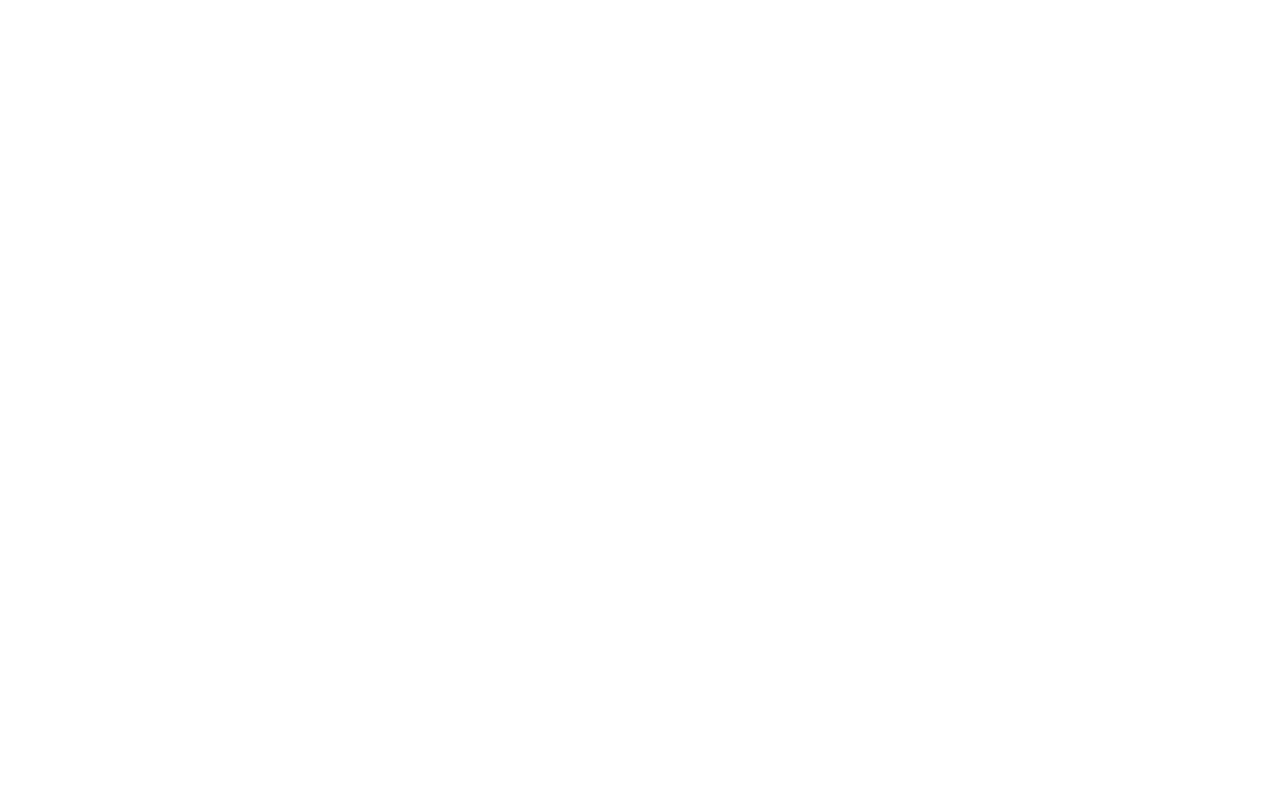
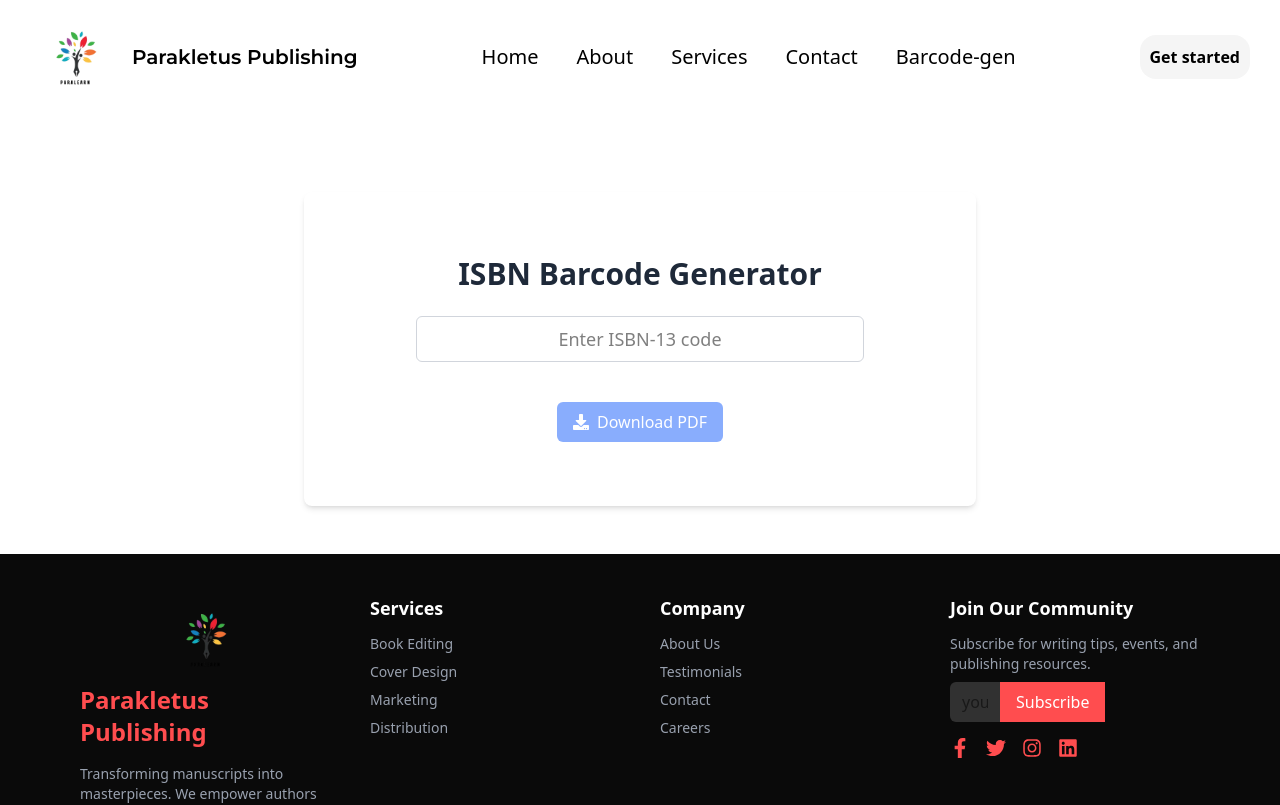
Before and after one commit to Gregor-prog/paralearn_publishing, a React (Vite) app: page /barcode-gen in a window 1280 px wide. Before the commit this address had no page. Shown: the top 805 px of the page. Built offline with nearby package versions, Linux system fonts and the light colour scheme.

Commit message:
added the barcode generator

```diff
--- a/package.json
+++ b/package.json
@@ -13,8 +13,11 @@
     "@splidejs/react-splide": "^0.7.12",
     "@tailwindcss/vite": "^4.1.4",
     "aos": "^3.0.0-beta.6",
+    "html2canvas": "^1.4.1",
+    "jspdf": "^3.0.1",
     "lucide-react": "^0.507.0",
     "react": "^19.0.0",
+    "react-barcode": "^1.6.1",
     "react-dom": "^19.0.0",
     "react-icons": "^5.5.0",
     "react-multi-carousel": "^2.8.6",
--- a/src/App.jsx
+++ b/src/App.jsx
@@ -5,6 +5,7 @@
 import About from './pages/About'
 import Service from './pages/service'
 import Contact from './pages/Contact'
+import BarcodeGen from './pages/barcode-gen'
 
 function App() {
   const [count, setCount] = useState(0)
@@ -16,6 +17,7 @@
         <Route path='/about' element={<About/>} />
         <Route path='/services' element={<Service/>} />
         <Route path='/contact' element={<Contact/>} />
+        <Route path='/barcode-gen' element={<BarcodeGen/>} />
       </Routes>
     </BrowserRouter>
   </div>
--- a/src/components/Nav.jsx
+++ b/src/components/Nav.jsx
@@ -6,11 +6,12 @@
 import { useState,useEffect } from "react"
 import AOS from 'aos'
 function Content(){
-    return <div className="hidden md:flex flex-row items-center justify-evenly w-[50%]">
+    return <div className="hidden lg:flex flex-row items-center justify-evenly w-[50%]">
         <p className="text-[16px] md:text-xl"><Link to='/'>Home</Link></p>
         <p className="text-[16px] md:text-xl"><Link to='/about'>About</Link></p>
         <p className="text-[16px] md:text-xl"><Link to='/services'>Services</Link></p>
         <p className="text-[16px] md:text-xl"><Link to='/contact'>Contact</Link></p>
+        <p className="text-[16px] md:text-xl"><Link to='/barcode-gen'>Barcode-gen</Link></p>
     </div>
 }
 
@@ -31,13 +32,14 @@
                 AOS.init();
               }, [])
     function MobileNav(){
-        return <div className="absolute left-0 top-0 z-[40] w-[100%] bg-[#8bffdcfd] p-[30px] md:hidden" data-aos='slide-down'>
+        return <div className="absolute left-0 top-0 z-[40] w-[100%] bg-[#8bffdcfd] p-[30px] lg:hidden" data-aos='slide-down'>
             <X onClick={close} className="absolute right-[10%] cursor-pointer"/>
             <ul className="divide-y divide-gray-500 mt-4">
             <li className="py-3 text-center text-xl    "><Link to='/'>Home</Link></li>
             <li className="py-3 text-center text-xl    "><Link to='/about'>About</Link></li>
             <li className="py-3 text-center text-xl    "><Link to='/services'>Services</Link></li>
             <li className="py-3 text-center text-xl    "><Link to='/contact'>Contact</Link></li>
+            <li className="py-3 text-center text-xl    "><Link to='/barcode-gen'>Barcode-gen</Link></li>
             </ul>
            <a href="https://tinyurl.com/4p8bn245">
            <button className="p-[10px] rounded-2xl text-white text-center font-semibold bg-[#0c0e0c]">
@@ -55,12 +57,12 @@
         {isOpen?<MobileNav/>:null}
         <div>
             <a href="https://tinyurl.com/4p8bn245">
-            <button className="p-[10px] rounded-2xl bg-[#f5f5f5] hidden md:flex font-bold cursor-pointer">
+            <button className="p-[10px] rounded-2xl bg-[#f5f5f5] hidden lg:flex font-bold cursor-pointer">
                 Get started
             </button>
             </a>
         </div>
-        <div className="md:hidden cursor-pointer" >
+        <div className="lg:hidden cursor-pointer" >
             {isOpen?<X onClick={close}/>:<Menu onClick={open}/>}
         </div>
     </nav>
--- /dev/null
+++ b/src/components/barcodeGenComp.jsx
@@ -0,0 +1,144 @@
+"use client";
+import React, { useRef, useState } from "react";
+
+import Barcode from "react-barcode";
+import jsPDF from "jspdf";
+import html2canvas from "html2canvas";
+import { FaDownload } from "react-icons/fa";
+
+const BarcodeGenComponent = () => {
+  const [isbn, setIsbn] = useState("");
+  const [error, setError] = useState("");
+  const barcodeRef = useRef(null);
+
+  const handleInputChange = (e) => {
+    const value = e.target.value;
+    if (/[^0-9]/.test(value)) {
+      setError("Please, just input the 13 ISBN digits without hyphen!");
+    } else {
+      setError("");
+    }
+    const newValue = value.replace(/[^0-9]/g, "").slice(0, 13);
+    setIsbn(newValue);
+  };
+
+  const formatIsbn = (isbn) => {
+    if (isbn.length === 13) {
+      return `ISBN: ${isbn.slice(0, 3)}-${isbn.slice(3, 6)}-${isbn.slice(
+        6,
+        11
+      )}-${isbn.slice(11, 12)}-${isbn.slice(12)}`;
+    }
+    return "ISBN: " + isbn;
+  };
+
+  const downloadImage = () => {
+    document.querySelector(".isbnNumbers")?.classList.remove("mt-4"); // Temporary fix for PDF download;
+    document.querySelector(".isbnNumbers")?.classList.add("-mt-4"); // Temporary fix for PDF download;
+
+    const scale = 3;
+    const extraHeight = 20;
+
+    if (barcodeRef.current)
+      html2canvas(barcodeRef.current, {
+        scale: scale,
+        height: barcodeRef.current.offsetHeight + extraHeight,
+        windowHeight: barcodeRef.current.offsetHeight + extraHeight,
+      }).then((canvas) => {
+        const imgData = canvas.toDataURL("image/png");
+        const pdf = new jsPDF("l", "px", [
+          canvas.width / scale,
+          canvas.height / scale,
+        ]);
+        pdf.addImage(
+          imgData,
+          "PNG",
+          0,
+          0,
+          canvas.width / scale,
+          canvas.height / scale
+        );
+        pdf.save("barcode.pdf");
+      });
+
+    document.querySelector(".isbnNumbers")?.classList.remove("-mt-4"); // Temporary fix for PDF download;
+    document.querySelector(".isbnNumbers")?.classList.add("mt-4");
+  };
+
+  return (
+    <div className="pt-48 mb-12">
+      <div
+        className="max-w-2xl mx-auto px-6 bg-white rounded-lg py-16 shadow-md"
+        id="barcode-generator"
+      >
+        <h1 className="text-3xl font-bold text-center text-gray-800 mb-6">
+          ISBN Barcode Generator
+        </h1>
+
+        <main className="flex flex-col items-center space-y-6">
+          <input
+            value={isbn}
+            onChange={handleInputChange}
+            placeholder="Enter ISBN-13 code"
+            maxLength={13}
+            type="text"
+            inputMode="numeric"
+            pattern="[0-9]*"
+            className={`w-full max-w-md px-4 py-2 text-center text-black text-lg border rounded-md focus:outline-none focus:ring-2 focus:ring-blue-500 ${
+              error ? "border-red-500" : "border-gray-300"
+            }`}
+          />
+          {error && <div className="text-red-600 text-sm">{error}</div>}
+          {isbn && isbn.length === 13 && (
+            <div
+              className="w-full max-w-md p-6 border border-gray-200 rounded-md bg-gray-50"
+              ref={barcodeRef}
+            >
+              <div className="text-center text-gray-700 mb-4">
+                <span>{formatIsbn(isbn)}</span>
+              </div>
+              <div className="flex flex-col items-center relative">
+                <Barcode
+                  value={isbn}
+                  displayValue={false}
+                  height={100}
+                  width={1.8}
+                  margin={0}
+                />
+                <div className="isbnNumbers mt-4 w-full flex justify-between text-sm">
+                  <span className="ml-0">{isbn[0]}</span>
+                  <span className="ml-0">{isbn.slice(1, 7)}</span>
+                  <span className="ml-0">{isbn.slice(7)}</span>
+                </div>
+                <div className="w-full h-6 relative mt-2">
+                  {[0, 2, 49, 51, 98, 100].map((left, index) => (
+                    <div
+                      key={index}
+                      className="absolute w-0.5 h-full bg-black"
+                      style={{
+                        left: `${left}%`,
+                      }}
+                    ></div>
+                  ))}
+                </div>
+              </div>
+            </div>
+          )}
+          <div className="mt-4">
+            <button
+              onClick={downloadImage}
+              disabled={isbn.length !== 13}
+              className={`bg-blue-600 hover:bg-blue-700 text-white rounded-md py-2 px-4 flex items-center justify-center transition-colors ${
+                isbn.length !== 13 ? "opacity-50 cursor-not-allowed" : ""
+              }`}
+            >
+              <FaDownload className="mr-2" /> Download PDF
+            </button>
+          </div>
+        </main>
+      </div>
+    </div>
+  );
+};
+
+export default BarcodeGenComponent;
--- /dev/null
+++ b/src/pages/barcode-gen.jsx
@@ -0,0 +1,13 @@
+import BarcodeGenComponent from "../components/barcodeGenComp";
+import Footer from "../components/footer";
+import Navbar from "../components/Nav";
+
+function BarcodeGen(){
+    return <div>
+        <Navbar/>
+        <BarcodeGenComponent/>
+        <Footer/>
+    </div>
+}
+
+export default BarcodeGen
```
Also changed, not shown: 1 other file (tests, documents, lock files or other folders).
